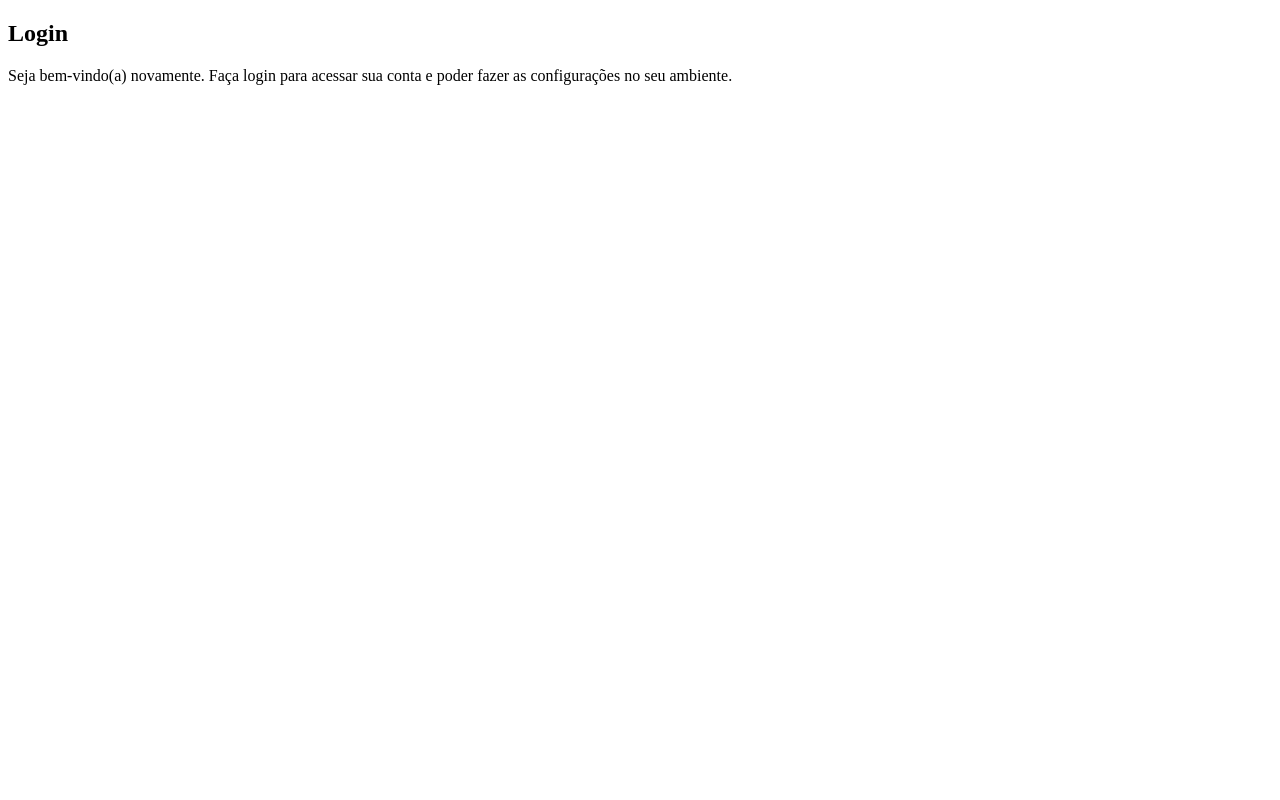
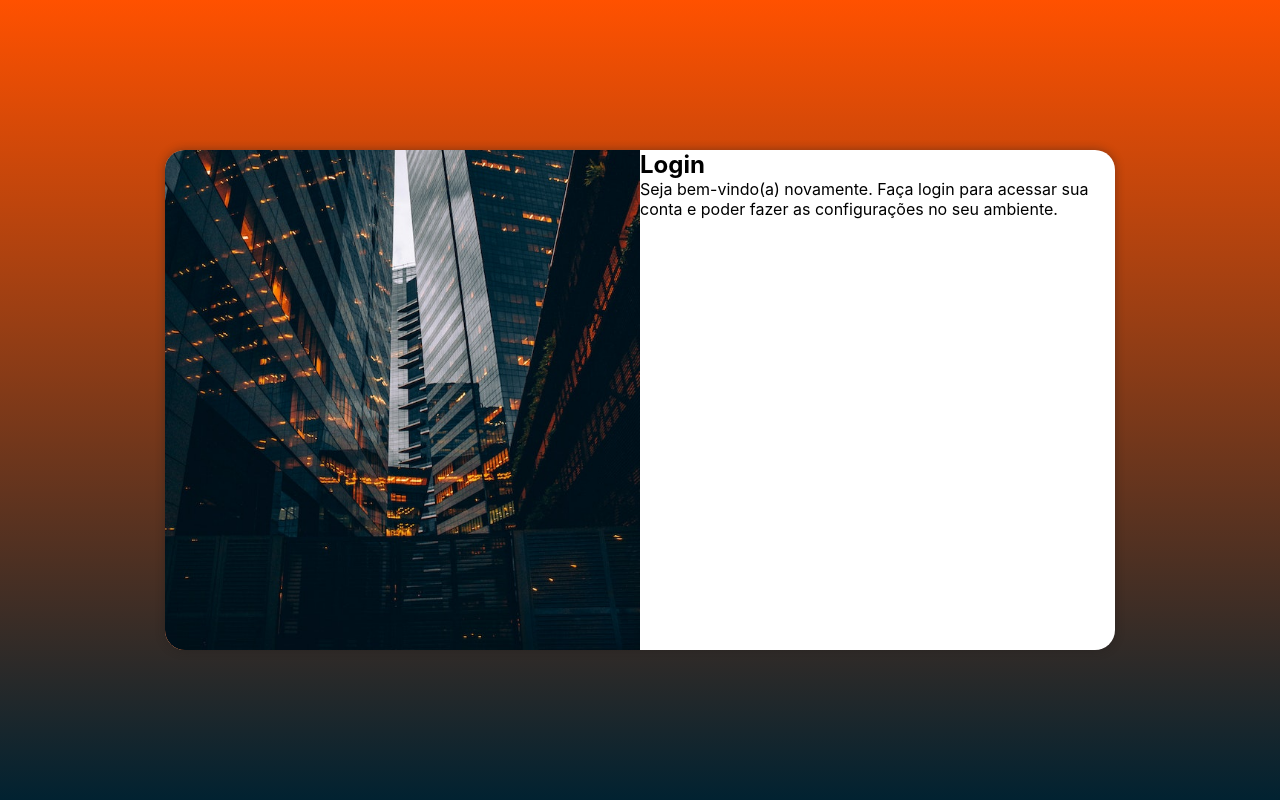
Before and after one commit to maragatocoder/projeto-login, a plain HTML site: page index.html in a window 1280 px wide. Drawn offline with Linux system fonts and the light colour scheme.

Commit message:
media query para outras telas

```diff
--- /dev/null
+++ b/estilos/media-query.css
@@ -0,0 +1,45 @@
+@charset "UTF-8";
+
+@media screen and (min-width: 768px) and (max-width: 992px) {
+
+    body {
+        background-image: linear-gradient(to top, #012231, #ff5100);
+    }
+
+    section#login {
+        width: 80vw;
+    }
+
+    section#login > div#imagem {
+        float: left;
+        width: 30%;
+        height: 100%;
+    }
+
+    section#login > div#formulario {
+        float: right;
+        width: 70%;
+    }
+}
+
+@media screen and (min-width: 992px) {
+
+    body {
+        background-image: linear-gradient(to top, #012231, #ff5100);
+    }
+
+    section#login {
+        width: 950px;
+    }
+
+    section#login > div#imagem {
+        float: left;
+        width: 50%;
+        height: 100%;
+    }
+
+    section#login > div#formulario {
+        float: right;
+        width: 50%;
+    }
+}
--- a/estilos/style.css
+++ b/estilos/style.css
@@ -2,6 +2,56 @@
 
 /*
 Paleta de cores:
-Verde: #49a09d
+Laranja: #ec6500
+Amarelo: #f8ba14
+Darkblue: #012231
+*/
 
-*/
+* {
+    font-family: -apple-system, BlinkMacSystemFont, 'Segoe UI', Roboto, Oxygen, Ubuntu, Cantarell, 'Open Sans', 'Helvetica Neue', sans-serif;
+    padding: 0px;
+    margin: 0px;
+    box-sizing: border-box;
+}
+
+body, html {
+    background-color: #ff5100;
+    height: 100vh;
+    width: 100vw;
+}
+
+main {
+    position: relative;
+    height: 100vh;
+    width: 100vw;
+}
+
+section#login {
+    position: absolute;
+    top: 50%;
+    left: 50%;
+    transform: translate(-50%, -50%);
+    overflow: hidden;
+
+    background-color: white;
+    width: 250px;
+    height: 500px;
+    border-radius: 20px;
+    box-shadow: 0px 0px 10px rgba(29, 29, 29, 0.425);
+
+    transition: width .3s, height .3s;
+    transition-timing-function: ease;
+}
+
+section#login > div#imagem {
+    display: block;
+    background: #ff5100 url(../imagens/pexels-dinnow-9444476\ \(1\).jpg) no-repeat;
+    background-size: cover;
+    background-position: left bottom;
+    height: 200px;
+}
+
+section#login > div#forumlario {
+    display: block;
+    padding: 10px;
+}
--- a/index.html
+++ b/index.html
@@ -5,6 +5,7 @@
     <meta name="viewport" content="width=device-width, initial-scale=1.0">
     <title>Tela de Login</title>
     <link rel="stylesheet" href="estilos/style.css">
+    <link rel="stylesheet" href="estilos/media-query.css">
 
 </head>
 <body>
```
